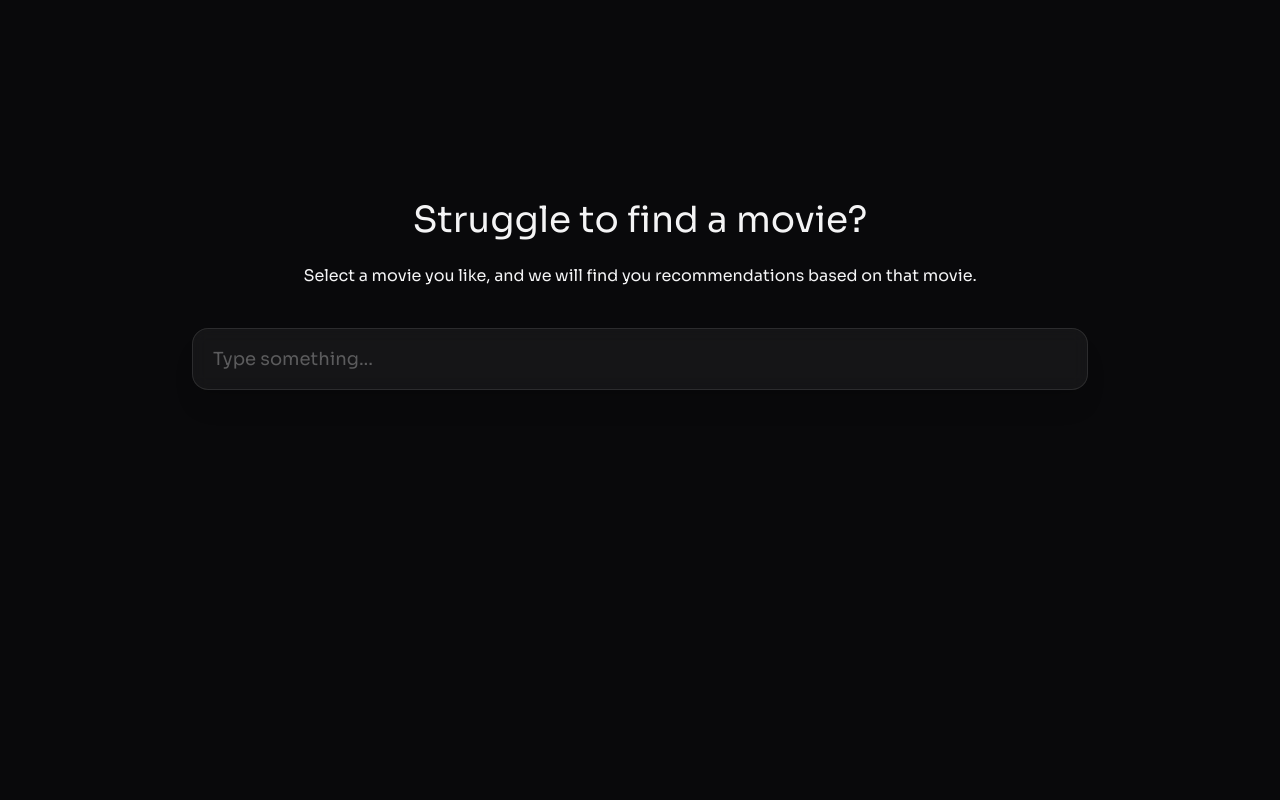
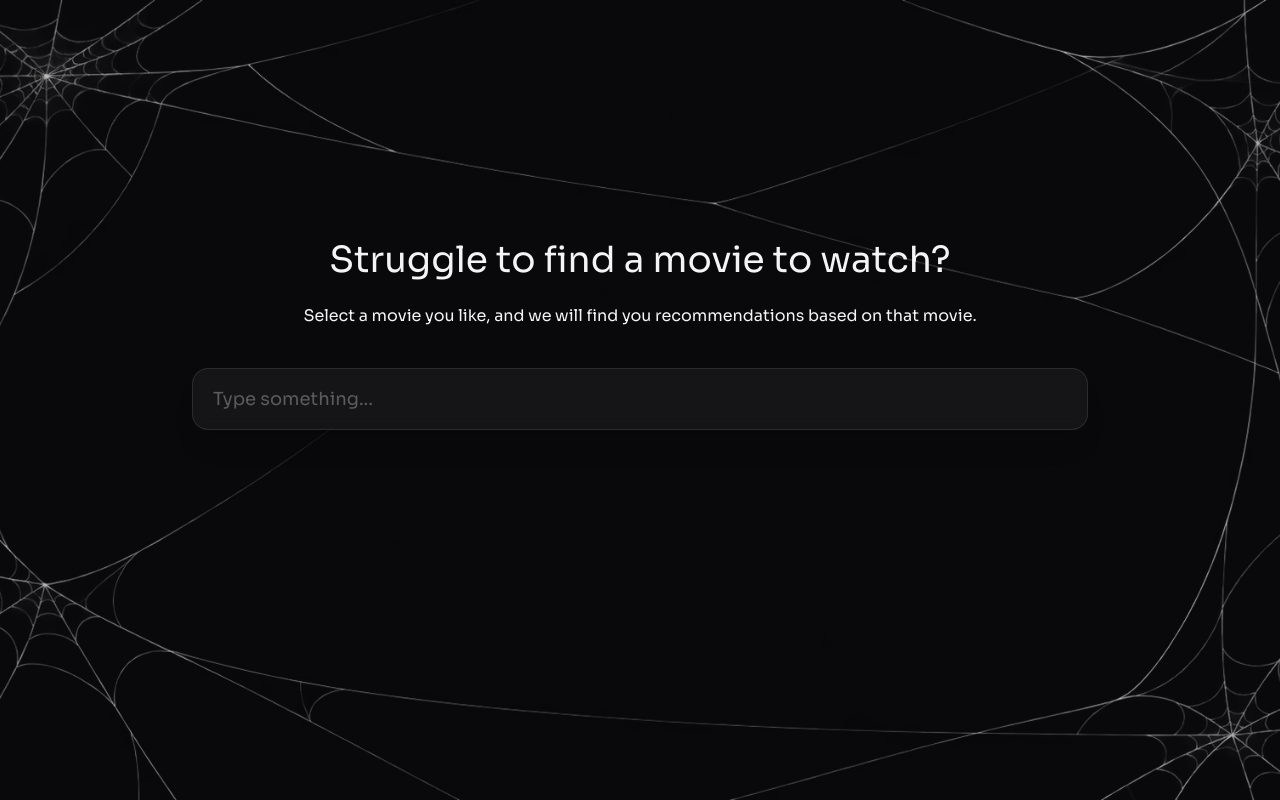
Before and after one commit to ahmedzsolt/movieweb, a React (Vite) app: page / in a window 1280 px wide. Built offline with nearby package versions, Linux system fonts and the light colour scheme.

Commit message:
Add styling to layout for recommended movie

```diff
--- a/src/App.tsx
+++ b/src/App.tsx
@@ -9,7 +9,7 @@ function App() {
 
   return(
     <MovieContext.Provider value={{chosenMovies, setChosenMovies}}>
-      <main className="min-h-screen bg-zinc-950 text-zinc-100 flex flex-col flex flex-col items-center px-5 pt-12 md:pt-40">
+      <main className="min-h-screen bg-zinc-950 text-zinc-100 flex flex-col flex flex-col items-center px-5 pt-12 md:pt-40 bg-[url(../src/assets/web3.png)] bg-no-repeat md:bg-top bg-auto md:bg-cover">
         {
           chosenMovies?.length === 0 ? (
             <MovieSearch setChosenMovies={setChosenMovies}/>
--- a/src/components/MovieSearch.tsx
+++ b/src/components/MovieSearch.tsx
@@ -35,7 +35,7 @@ function MovieSearch() {
 
     return(
         <div className="w-[90%] max-w-4xl">
-            <h1 className="text-center text-4xl mt-10">Struggle to find a movie?</h1>
+            <h1 className="text-center text-4xl mt-20">Struggle to find a movie to watch?</h1>
             <p className="text-center mt-6 mb-10 text-base">Select a movie you like, and we will find you recommendations based on that movie.</p>
             <input type="text" placeholder="Type something..." value={searchInput} onChange={event => setSearchInput(event.target.value)} className="w-full rounded-2xl border border-white/10 bg-white/5 px-5 py-4 text-lg text-white placeholder-white/30 shadow-xl backdrop-blur outline-none transition-all focus:border-white/30 focus:bg-white/10 focus:ring-2 focus:ring-white/10" />
             <div className="pt-4 px-4">
--- a/src/components/MovieWeb.tsx
+++ b/src/components/MovieWeb.tsx
@@ -38,13 +38,13 @@ function MovieWeb() {
 
 
     return (
-        <div className="flex flex-col items-center">
+        <div className="flex flex-col items-center w-[90%] max-w-4xl">
             <div>
                 <button onClick={() => setChosenMovies([])} className="cursor-pointer btn bg-green-700 px-4 py-2 rounded-full">Start over</button>
             </div>
 
-            <div>
-                <h2 className="mt-10 mb-8 text-3xl font-bold">Recommendations based on your selection</h2>
+
+                <h1 className="mt-10 mb-8 text-4xl text-center">Recommendations based on your selection</h1>
                 {
                     isLoading && (<LoadingDots />)
                 }
@@ -59,9 +59,15 @@ function MovieWeb() {
                         </div>
                     )
                 }
-            </div>
-            <div className="grayscale mt-20">
-                <MovieCard movie={getChosenMovie()} />
+
+            <div className="flex flex-row gap-x-3 grayscale mt-10 items-top px-4">
+                <div>
+                    <img src={"https://image.tmdb.org/t/p/original/" + getChosenMovie().poster_path} className="w-200 object-cover"/>
+                </div>
+                <div>
+                    <h2 className="md:text-3xl">{getChosenMovie().title}</h2>
+                    <p className="text-sm font-light md:mt-3">{getChosenMovie().overview}</p>
+                </div>
             </div>
         </div>
     );
--- a/src/types/types.ts
+++ b/src/types/types.ts
@@ -1,6 +1,7 @@
 export type Movie = {
     id: number,
     title: string,
+    overview: string,
     release_date: string,
     poster_path: string
 }
```
Also changed, not shown: src/assets/web3.png (added).
